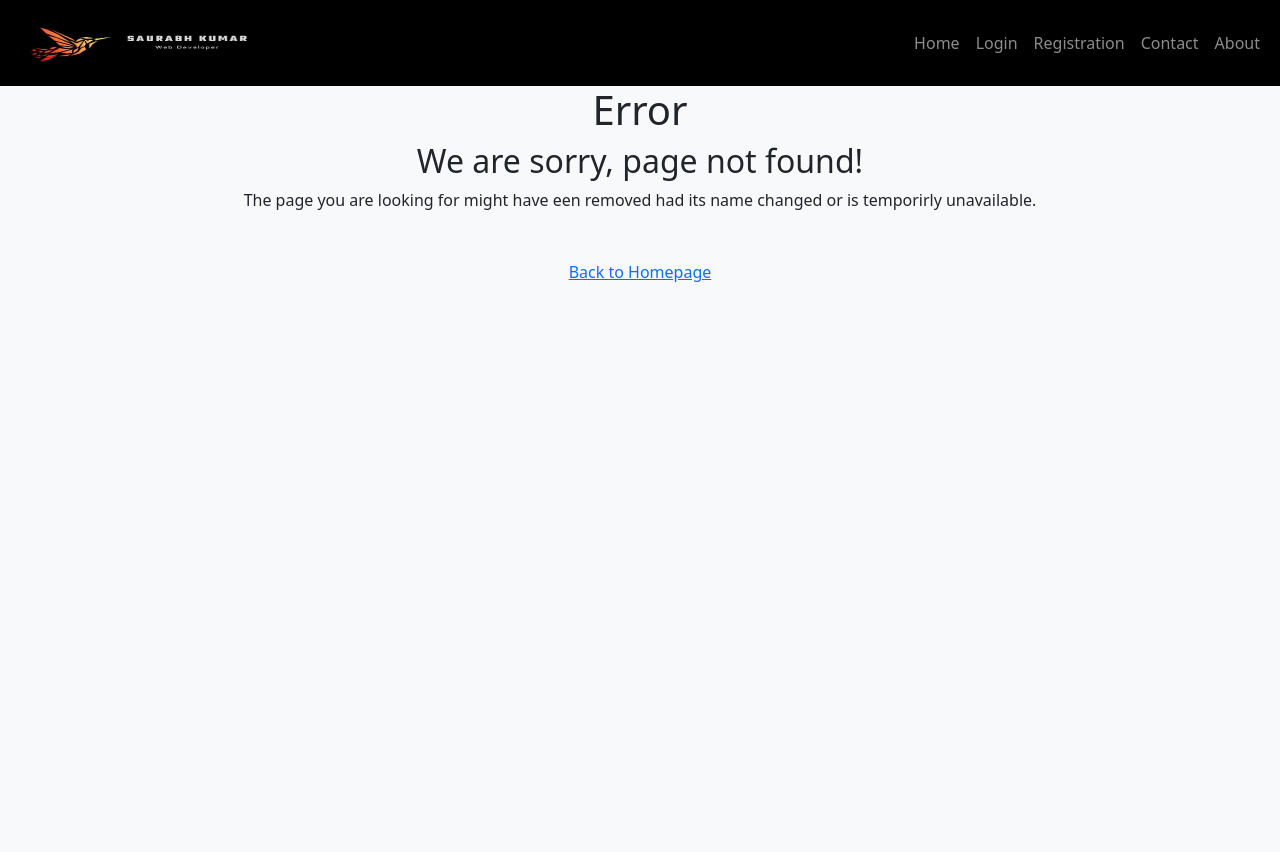
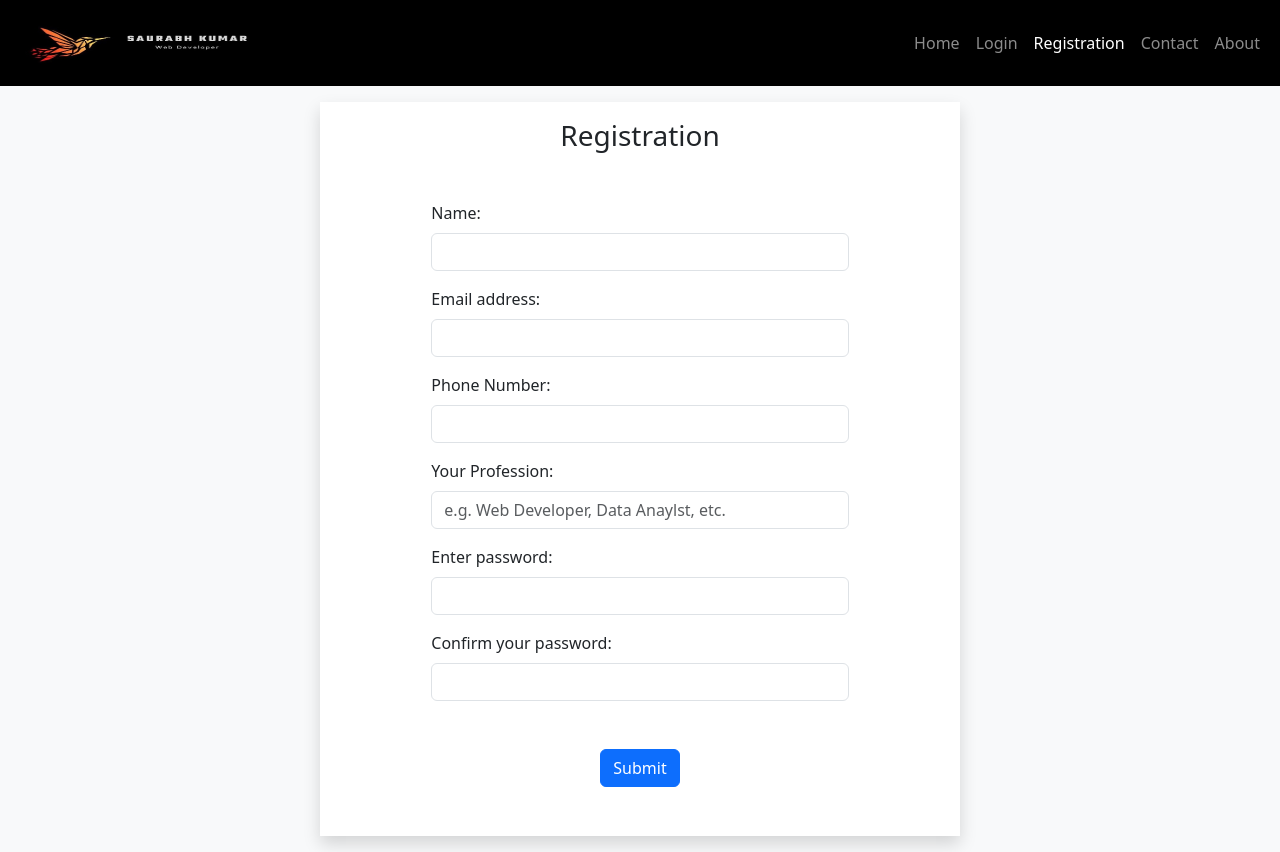
Before and after one commit to Saurabhkumar2911/reg_client, a React (Create React App) app in the folder client/client/: page /register in a window 1280 px wide. Before the commit this address had no page. Before the commit the page ends 800 px from the top, so only its background shows below. Built offline with nearby package versions, Linux system fonts and the light colour scheme.

Commit message:
third commit

```diff
--- a/client/client/package.json
+++ b/client/client/package.json
@@ -2,7 +2,7 @@
   "name": "client",
   "version": "0.1.0",
   "private": true,
-
+  "proxy":"http://localhost:5000",
   "dependencies": {
     "@testing-library/jest-dom": "^5.16.5",
     "@testing-library/react": "^13.4.0",
--- a/client/client/src/App.js
+++ b/client/client/src/App.js
@@ -18,7 +18,7 @@ const App = () => {
         <Route path="/" element={<Home />} />
         <Route path="/about" element={<About />} />
         <Route path="/login" element={<Login />} />
-        <Route path="/signup" element={<Signup />} />
+        <Route path="/register" element={<Signup />} />
         <Route path="/contacts" element={<Contacts />} />
         <Route path="*" element={<Error />} />
       </Routes>
--- a/client/client/src/components/Navbar.js
+++ b/client/client/src/components/Navbar.js
@@ -36,7 +36,7 @@ const Navbar = () => {
                 </NavLink>
               </li>
               <li className="nav-item">
-                <NavLink className="nav-link " to="/signup">
+                <NavLink className="nav-link " to="/register">
                   Registration
                 </NavLink>
               </li>
--- a/client/client/src/components/Signup.js
+++ b/client/client/src/components/Signup.js
@@ -1,7 +1,9 @@
 import React, { useState } from "react";
+import { useNavigate } from "react-router-dom";
 // import Axios from "axios";
 
 const Signup = () => {
+  const history = useNavigate();
   const [user, setUser] = useState({
     name: "",
     email: "",
@@ -19,7 +21,7 @@ const Signup = () => {
   const PostData = async (e) => {
     e.preventDefault();
     const { name, email, phone, work, password, cpassword } = user;
-    const res = await fetch("http://localhost:5000/register", {
+    const res = await fetch("/register", {
       method: "POST",
       headers: {
         "Content-Type": "application/json",
@@ -42,7 +44,7 @@ const Signup = () => {
       window.alert("Registration successfull");
       console.log("Registration sucessfull");
 
-      // history.push("/Login");
+      history.push("/Login");
     }
   };
 
```
Also changed, not shown: 1 other file (tests, documents, lock files or other folders).
